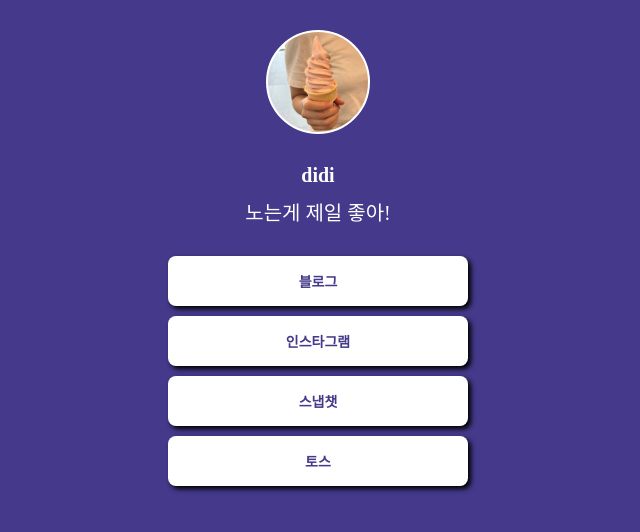
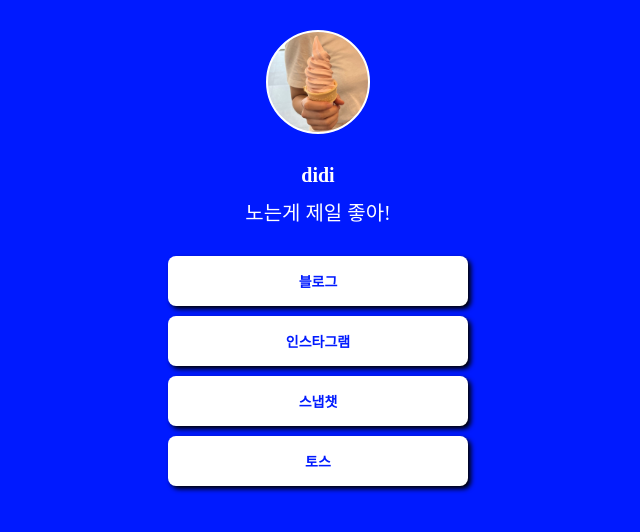
Before and after one commit to dahyeyoun/mypage, a plain HTML site: page index.html in a window 1280 px wide. Shown: the whole page, without its empty margins (322-962 px from the left). Drawn offline with Linux system fonts and the light colour scheme; a web font is replaced by a local one.

Commit message:
Update index.html

```diff
--- a/index.html
+++ b/index.html
@@ -15,7 +15,7 @@
             font-family: "Pretendard",serif;
         }
         body {
-            background-color: #44398a;
+            background-color: #001AFF;
         }
         .profile {
             width: 100px;
@@ -62,7 +62,7 @@
 
             font-size: 14px;
             font-weight: bold;
-            color: #44398a;
+            color: #001AFF;
 
             display: flex;
             flex-direction: column;
@@ -86,7 +86,7 @@
         <a target="_blank" href="https://blog.naver.com/ddahyeyoonn">블로그</a>
         <a target="_blank" href="https://www.instagram.com/youndahye/">인스타그램</a>
         <a target="_blank" href="https://www.snapchat.com/add/youndahye?sender_web_id=94957a2a-2adc-4d73-976e-e6cefb4da936&device_type=desktop&is_copy_url=true">스냅챗</a>
-        <a target="_blank" href="https://www.instagram.com/youndahye/">토스</a>
+        <a target="_blank" href="https://toss.me/dahye">토스</a>
     </div>
 </body>
 </html>
```
